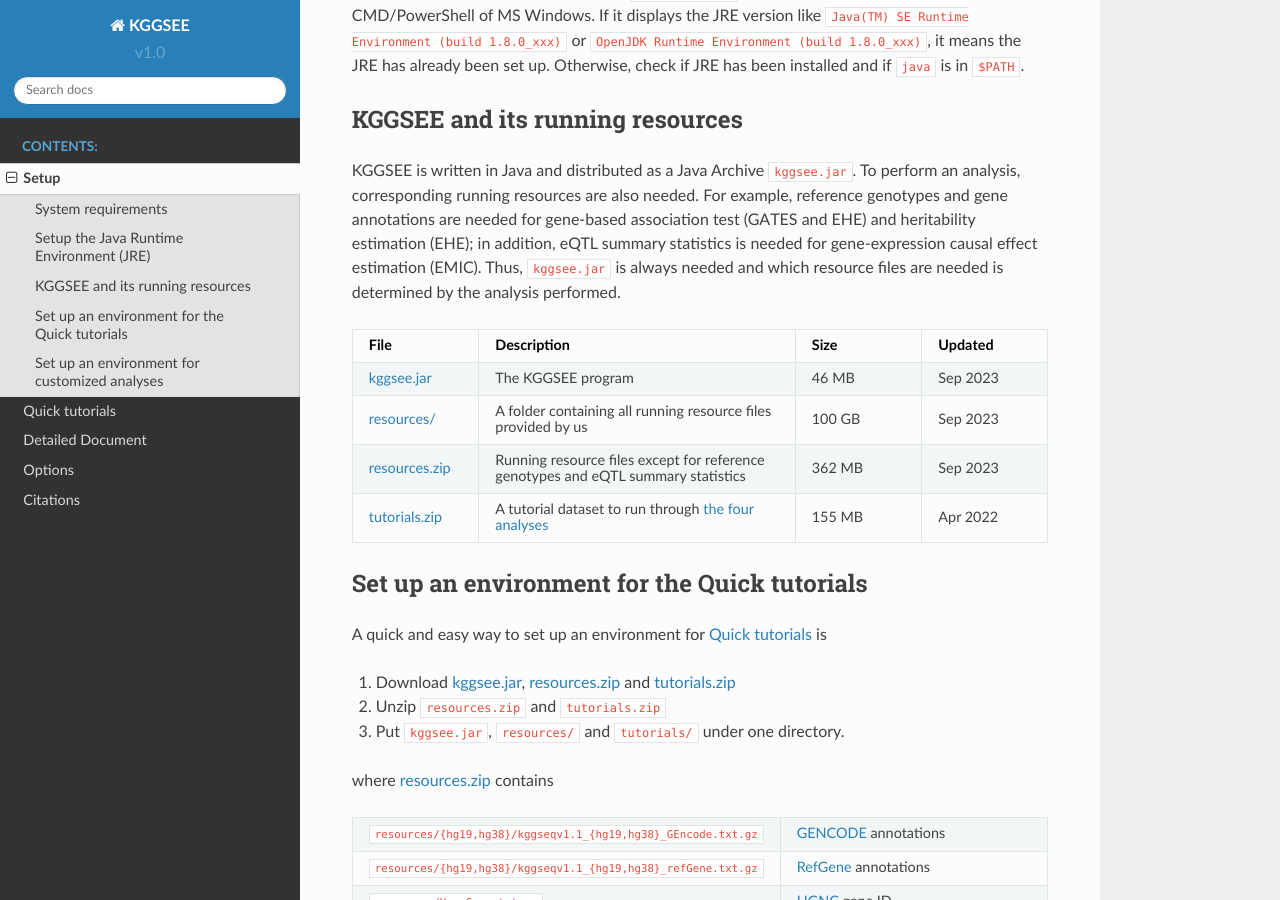
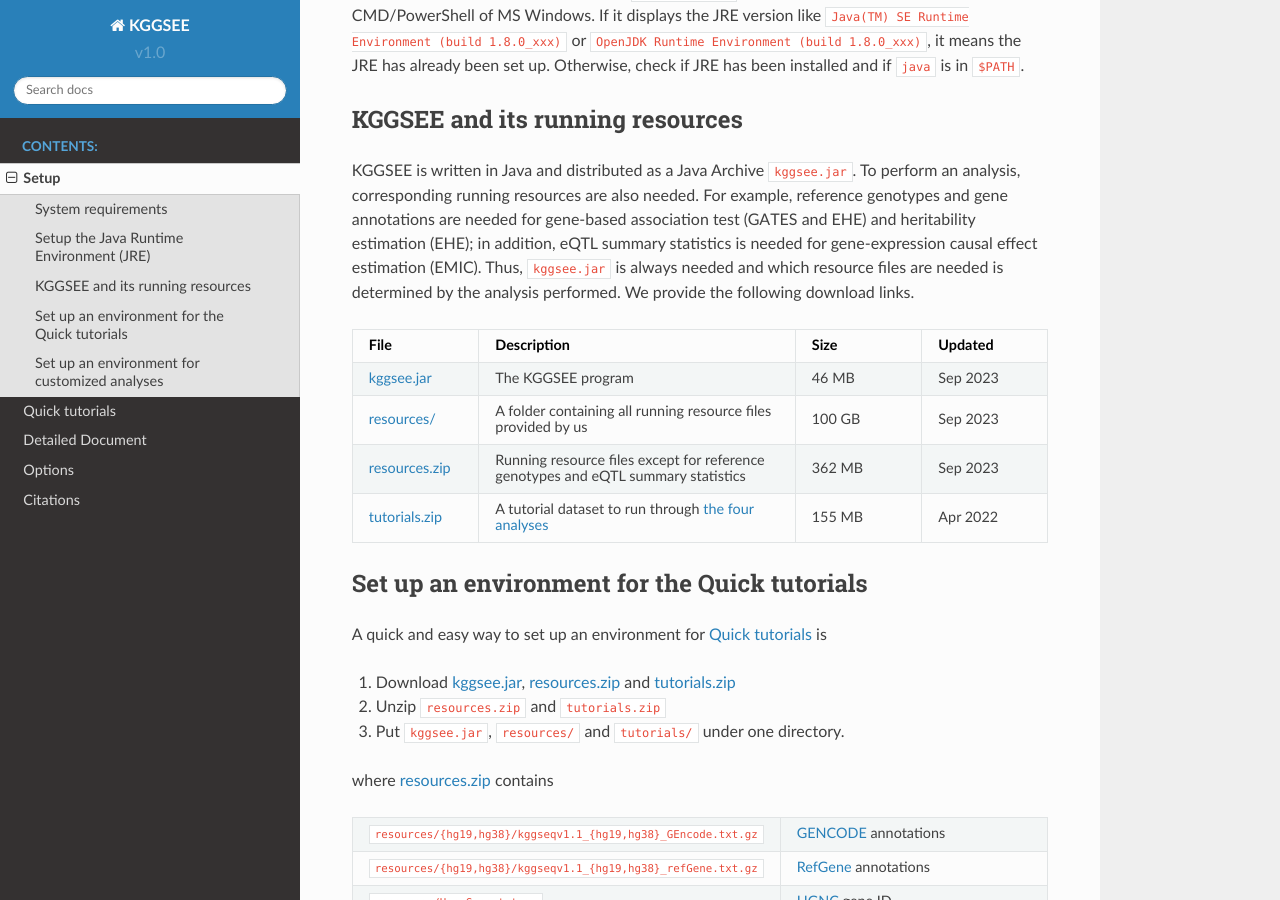
Before and after one commit to pmglab/KGGSEE, a Sphinx documentation site: the page built from doc/source/setup.rst, in a window 1280 px wide and 900 px high, scrolled down 571 px. Built offline with Sphinx 7.4.7 and the Read the Docs theme 2.0.0, drawn with Linux system fonts in a browser that asks for light colours.

Commit message:
Update setup.rst

```diff
--- a/doc/source/setup.rst
+++ b/doc/source/setup.rst
@@ -36,7 +36,7 @@
 KGGSEE and its running resources
 ================================
 
-KGGSEE is written in Java and distributed as a Java Archive ``kggsee.jar``. To perform an analysis, corresponding running resources are also needed.  For example, reference genotypes and gene annotations are needed for gene-based association test (GATES and EHE) and heritability estimation (EHE); in addition, eQTL summary statistics is needed for gene-expression causal effect estimation (EMIC). Thus, ``kggsee.jar`` is always needed and which resource files are needed is determined by the analysis performed.
+KGGSEE is written in Java and distributed as a Java Archive ``kggsee.jar``. To perform an analysis, corresponding running resources are also needed.  For example, reference genotypes and gene annotations are needed for gene-based association test (GATES and EHE) and heritability estimation (EHE); in addition, eQTL summary statistics is needed for gene-expression causal effect estimation (EMIC). Thus, ``kggsee.jar`` is always needed and which resource files are needed is determined by the analysis performed. We provide the following download links.
 
 .. list-table::
     :widths: 2 5 2 2
```
